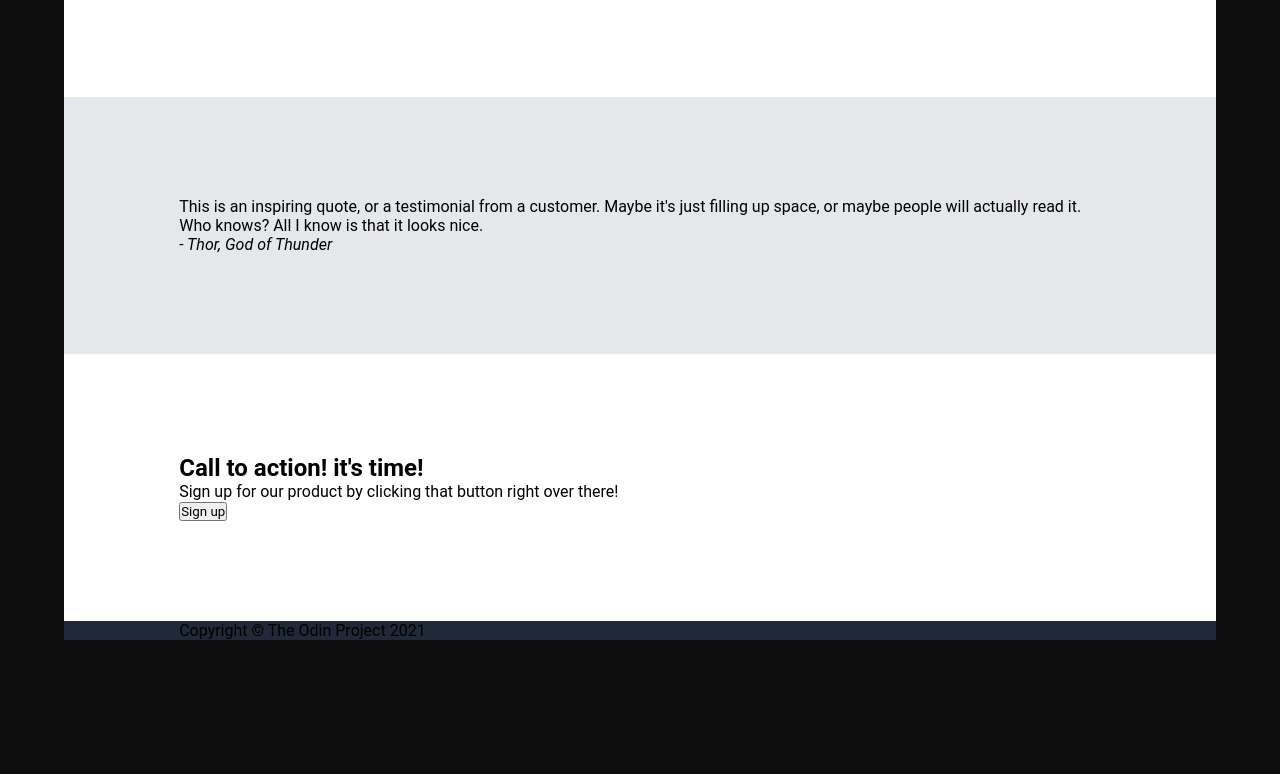
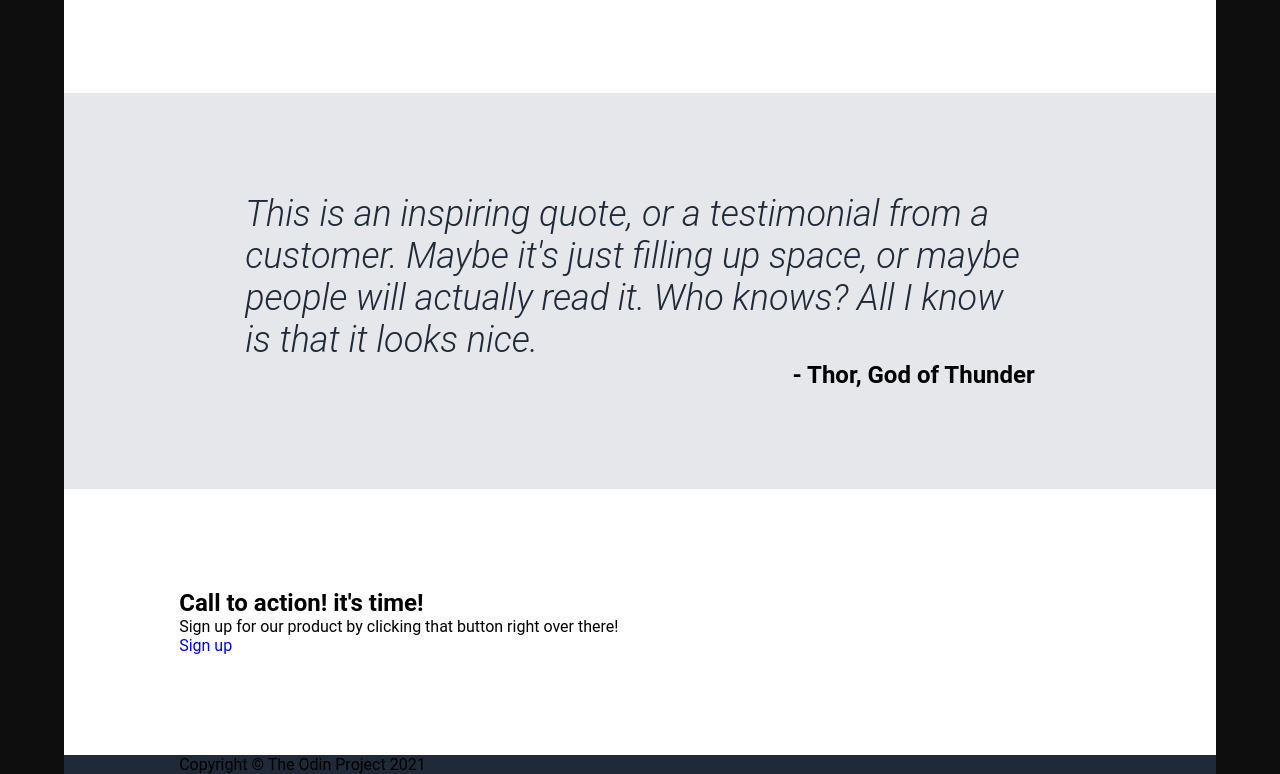
Before and after one commit to lucaspasseri/odin-landing-page, a plain HTML site: page index.html in a window 1280 px wide. Shown: the part 1015-1789 px from the top of the page. Before the commit the page ends 1655 px from the top, so only its background shows below. Drawn offline with Linux system fonts and the light colour scheme.

Commit message:
Add styles to the third section
Add necessary style to finish the third section

```diff
--- a/index.html
+++ b/index.html
@@ -8,7 +8,7 @@
 	</head>
 	<body>
 		<div class="wrapper">
-			<header >
+			<header>
 				<nav class="container">
 					<a href="index.html" id="logo" class="bold-and-white">Header Logo</a>
 					<ul class="grey">
@@ -22,7 +22,10 @@
 				<section>
 					<div>
 						<h1 class="bold-and-white">This website is awesome</h1>
-						<p class="grey">This website has some subtext that goes hete under the main title. It's a smaller font and the color is lower contrast</p>
+						<p class="grey">
+							This website has some subtext that goes hete under the main title.
+							It's a smaller font and the color is lower contrast
+						</p>
 						<a href="">
 							<button class="btn">Sign up</button>
 						</a>
@@ -35,27 +38,19 @@
 					<h2>Some random information.</h2>
 					<ul>
 						<li>
-							<div class="blue-border">
-
-							</div>
+							<div class="blue-border"></div>
 							<p>this is some subtext under an illustration or image</p>
 						</li>
 						<li>
-							<div class="blue-border">
-
-							</div>
+							<div class="blue-border"></div>
 							<p>this is some subtext under an illustration or image</p>
 						</li>
 						<li>
-							<div class="blue-border">
-
-							</div>
+							<div class="blue-border"></div>
 							<p>this is some subtext under an illustration or image</p>
 						</li>
 						<li>
-							<div class="blue-border">
-
-							</div>
+							<div class="blue-border"></div>
 							<p>this is some subtext under an illustration or image</p>
 						</li>
 					</ul>
@@ -63,16 +58,18 @@
 				<section>
 					<blockquote>
 						<p>
-							This is an inspiring quote, or a testimonial from a customer. Maybe
-							it's just filling up space, or maybe people will actually read it.
-							Who knows? All I know is that it looks nice.
+							This is an inspiring quote, or a testimonial from a customer.
+							Maybe it's just filling up space, or maybe people will actually
+							read it. Who knows? All I know is that it looks nice.
 						</p>
-						<cite>- Thor, God of Thunder</cite'
+						<cite>- Thor, God of Thunder</cite>
 					</blockquote>
 				</section>
 				<section>
 					<h2>Call to action! it's time!</h2>
-					<p>Sign up for our product by clicking that button right over there!</p>
+					<p>
+						Sign up for our product by clicking that button right over there!
+					</p>
 					<a href="">
 						<button>Sign up</button>
 					</a>
--- a/style.css
+++ b/style.css
@@ -3,6 +3,10 @@
 	font-family: "Roboto", sans-serif;
 	margin: 0;
 	padding: 0;
+}
+
+button {
+	all: unset;
 }
 
 body {
@@ -67,9 +71,6 @@ li {
 section:nth-of-type(2),
 section:nth-of-type(4) {
 	background-color: #fff;
-}
-section:nth-of-type(3) {
-	background-color: #e5e7eb;
 }
 
 section:first-of-type {
@@ -143,3 +144,27 @@ section:nth-of-type(2) {
 		font-size: 13px;
 	}
 }
+
+section:nth-of-type(3) {
+	background-color: #e5e7eb;
+
+	blockquote {
+		display: flex;
+		flex-direction: column;
+		padding: 0 66px;
+	}
+
+	p {
+		font-size: 36px;
+		font-style: italic;
+		font-weight: 300;
+		color: #1f2937;
+	}
+
+	cite {
+		font-style: normal;
+		align-self: flex-end;
+		font-size: 24px;
+		font-weight: 700;
+	}
+}
```
